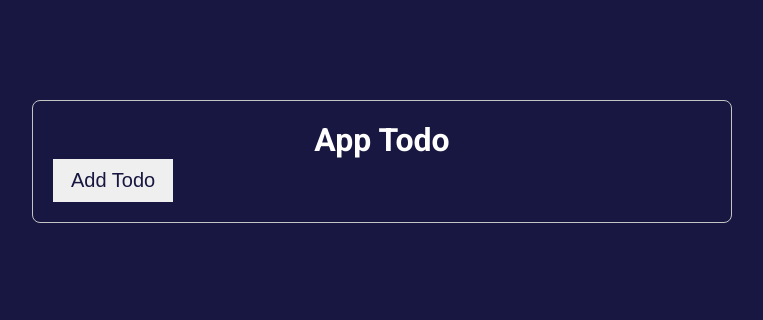
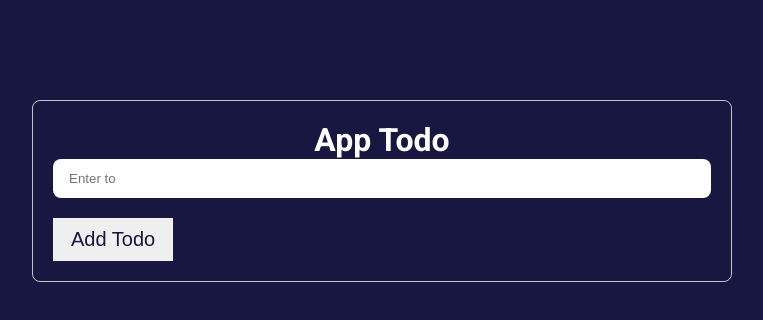
Before and after one commit to dsabirbaev/Todo-TS, a React (Vite) app: page / in a window 1280 px wide. Shown: the top 320 px of the page, without its empty margins (258-1021 px from the left). Built offline with nearby package versions, Linux system fonts and the light colour scheme.

Commit message:
add input

```diff
--- a/src/App.tsx
+++ b/src/App.tsx
@@ -7,7 +7,8 @@ const App = (): JSX.Element => {
     <div className={styles.todo}>
       <h1 className={styles.title}>App Todo</h1>
 
-        <button className={styles.button}>Add Todo</button>
+      <input type="text" placeholder="Enter to" className={styles.input}/>
+      <button className={styles.button}>Add Todo</button>
 
     </div>
   )
--- a/src/home.module.css
+++ b/src/home.module.css
@@ -23,8 +23,19 @@
     border: none;
     cursor: pointer;
     transition: all .5s;
+    margin-top: 20px;
 }
 
 .button:active {
     transform: translateY(-20px);
 }
+
+.input {
+    display: block;
+
+    width: 100%;
+    padding: 12px 16px;
+    border: none;
+    outline-color: var(--primary);
+    border-radius: 8px;
+}
```
